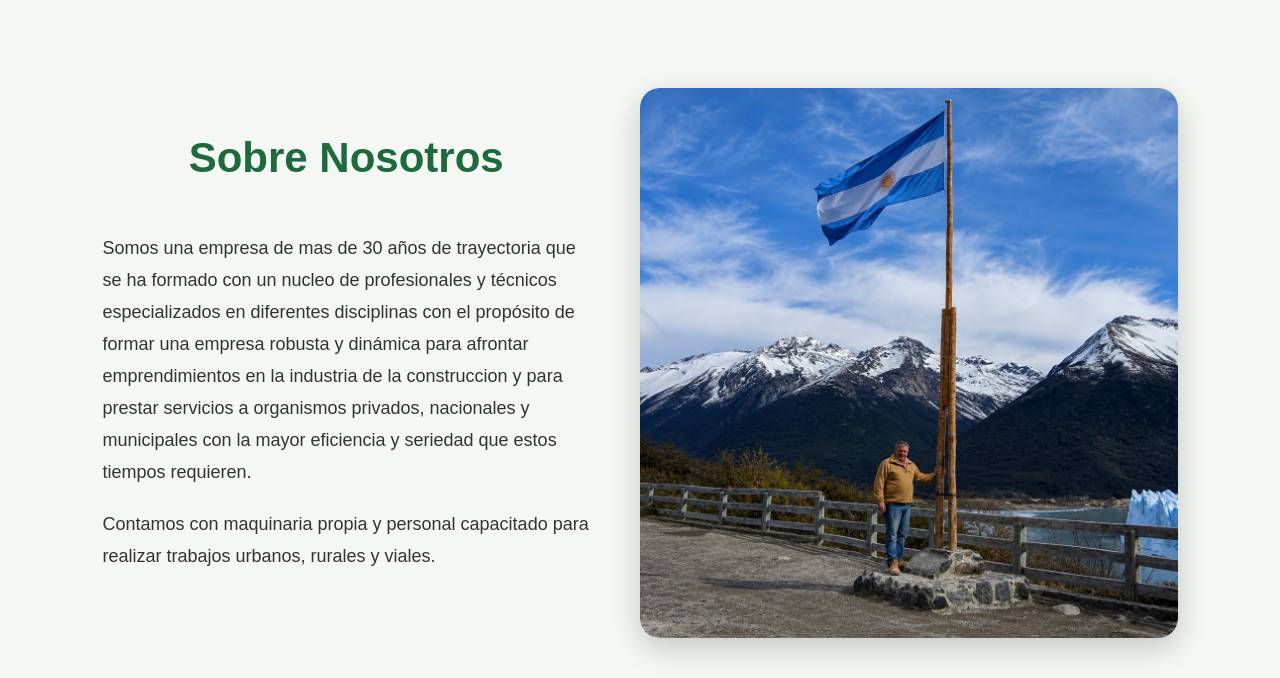
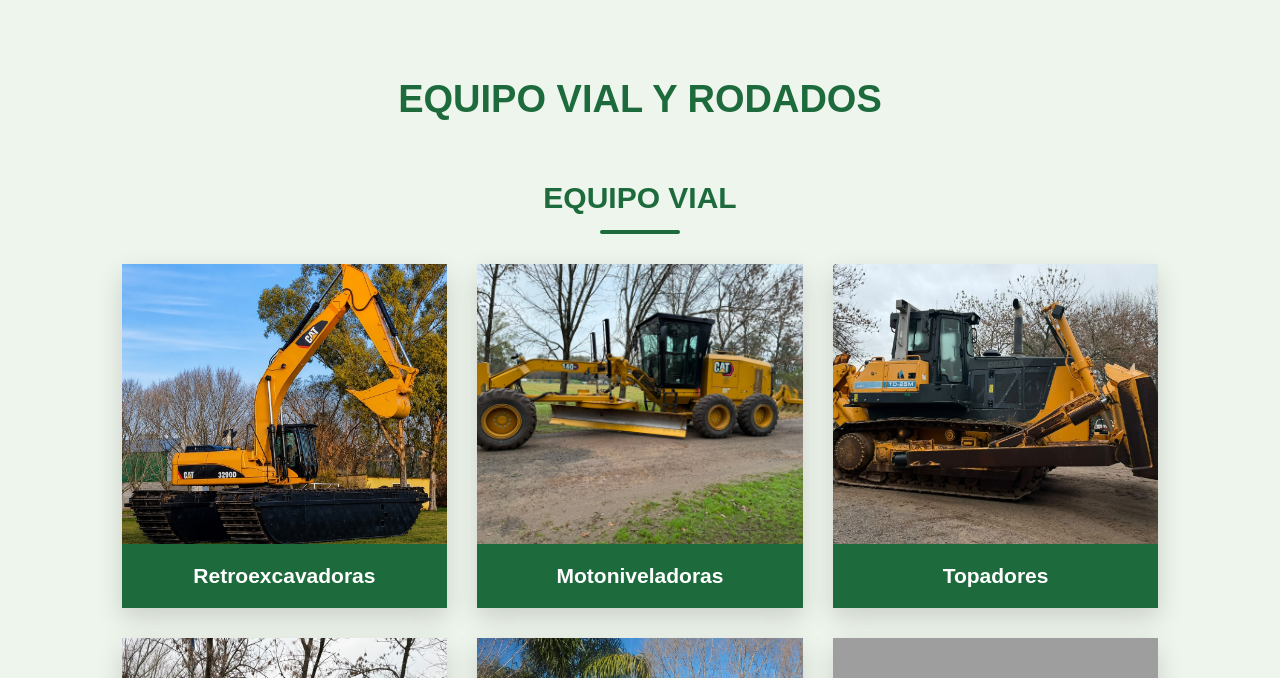
Before and after one commit to oravassa/oravassa, a plain HTML site: page index.html in a window 1280 px wide. Shown: the part 802-1480 px from the top of the page. Drawn offline with nearby package versions, Linux system fonts and the light colour scheme; grey boxes are pictures that could not be loaded.

Commit message:
Update index.html

```diff
--- a/index.html
+++ b/index.html
@@ -182,50 +182,6 @@ href="https://cdnjs.cloudflare.com/ajax/libs/font-awesome/6.5.2/css/all.min.css"
 
 
 </header>
-
-
-
-
-
-<section id="empresa">
-
-
-<div class="contenedor">
-
-
-<div>
-
-<h2>Sobre Nosotros</h2>
-
-
-<p>
-Somos una empresa de mas de 30 años de trayectoria
-que se ha formado con un nucleo de profesionales y técnicos especializados en diferentes disciplinas
-con el propósito de formar una empresa robusta y dinámica para afrontar emprendimientos en la industria de la construccion
-y para prestar servicios a organismos privados, nacionales y municipales
-con la mayor eficiencia y seriedad que estos tiempos requieren.
-</p>
-
-
-<p>
-Contamos con maquinaria propia y personal capacitado
-para realizar trabajos urbanos, rurales y viales.
-</p>
-
-
-</div>
-
-
-
-<img src="nosotros1.jpg">
-
-
-</div>
-
-
-</section>
-
-
 
 
 <section id="maquinaria">
```
